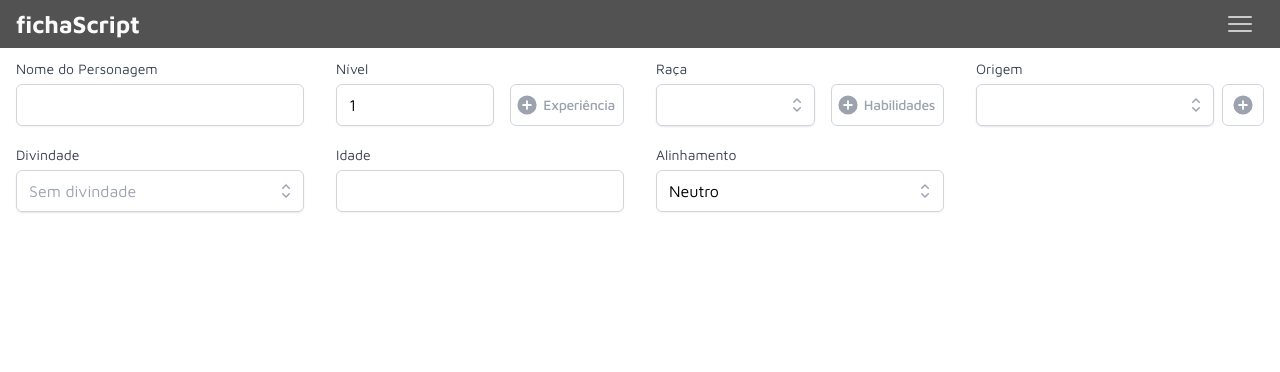
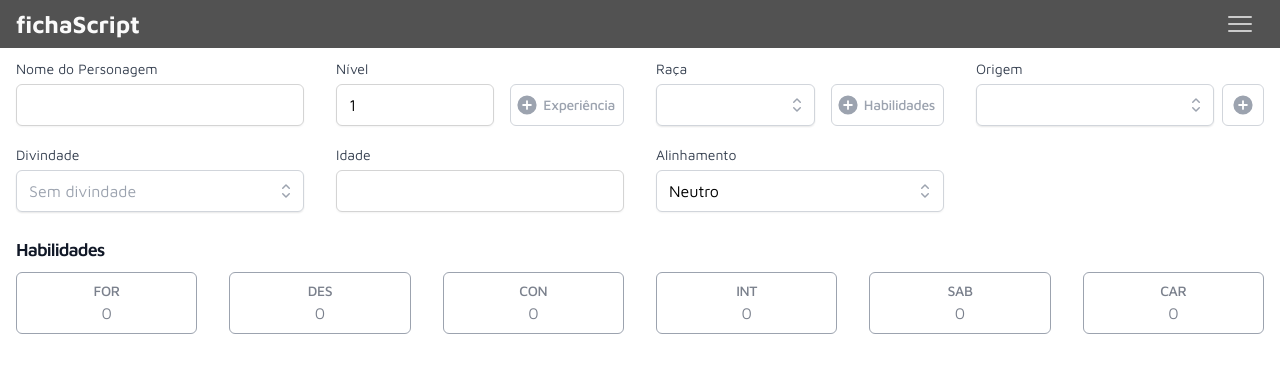
Before and after one commit to g-beier/fichascript-ts, a Vue app: page / in a window 1280 px wide. Shown: the top 372 px of the page. Built offline with nearby package versions, Linux system fonts and the light colour scheme.

Commit message:
Installed TailwindCSS container-queries plugin, added Stats to Home view

```diff
--- a/package.json
+++ b/package.json
@@ -12,6 +12,7 @@
   "dependencies": {
     "@headlessui/vue": "^1.7.3",
     "@heroicons/vue": "^2.0.12",
+    "@tailwindcss/container-queries": "^0.1.0",
     "pinia": "^2.0.21",
     "vue": "^3.2.38",
     "vue-router": "^4.1.5"
--- a/src/components/CharacterId.vue
+++ b/src/components/CharacterId.vue
@@ -1,5 +1,4 @@
 <script setup lang="ts">
-import { computed } from "vue";
 import { PlusCircleIcon } from "@heroicons/vue/20/solid";
 import { useMainStore } from "@/stores/mainStore";
 import CharacterInput from "./CharacterInput.vue";
--- /dev/null
+++ b/src/components/CharacterStats.vue
@@ -0,0 +1,22 @@
+<script setup lang="ts">
+import { ref, computed } from "vue";
+import StatSlot from "./StatSlot.vue";
+import { useMainStore } from "@/stores/mainStore";
+const mainStore = useMainStore();
+</script>
+
+<template>
+  <section class="mt-6">
+    <h2 class="text-lg font-semibold tracking-tighter text-gray-900">
+      Habilidades
+    </h2>
+    <div class="my-2 grid grid-cols-2 gap-4 sm:grid-cols-6 md:gap-8">
+      <StatSlot v-model="mainStore.statStr"></StatSlot>
+      <StatSlot v-model="mainStore.statDex"></StatSlot>
+      <StatSlot v-model="mainStore.statCon"></StatSlot>
+      <StatSlot v-model="mainStore.statInt"></StatSlot>
+      <StatSlot v-model="mainStore.statWis"></StatSlot>
+      <StatSlot v-model="mainStore.statCha"></StatSlot>
+    </div>
+  </section>
+</template>
--- a/src/components/SkillSlot.vue
+++ b/src/components/SkillSlot.vue
@@ -26,7 +26,7 @@ const skill = reactive({
         :class="skill.trained ? 'bg-gray-400' : 'bg-gray-300'"
         class="relative inline-flex h-5 w-9 shrink-0 cursor-pointer items-center rounded-full border-2 border-transparent transition-colors duration-200 ease-in-out focus:ring focus:ring-red-200 focus:ring-opacity-50 focus:ring-offset-1 focus:ring-offset-red-300 focus-visible:outline-none"
       >
-        <span class="sr-only">Use setting</span>
+        <span class="sr-only">Treinamento em {{ skill.label }}</span>
         <span
           aria-hidden="true"
           :class="skill.trained ? 'translate-x-4' : 'translate-x-0 '"
--- a/src/components/StatSlot.vue
+++ b/src/components/StatSlot.vue
@@ -28,13 +28,13 @@ const props = defineProps(["modelValue"]);
       leave-to-class="translate-y-1 opacity-0"
     >
       <PopoverPanel
-        class="absolute inset-x-0 top-full z-10 mx-auto mt-2 w-full max-w-sm"
+        class="absolute inset-x-0 bottom-full z-10 mx-auto mb-2 w-full max-w-sm @container sm:top-full sm:mt-2"
       >
         <div
           class="overflow-hidden rounded-lg shadow-lg ring-1 ring-black ring-opacity-25"
         >
           <div
-            class="relative flex flex-col items-center gap-2 bg-white p-2 lg:flex-row lg:gap-4"
+            class="relative flex flex-col items-center gap-2 bg-white p-2 @micro:flex-row lg:gap-4"
           >
             <CharacterInput
               class="flex-0"
--- a/src/views/FeatsView.vue
+++ b/src/views/FeatsView.vue
@@ -1,22 +1,9 @@
 <script setup lang="ts">
 import { useMainStore } from "@/stores/mainStore";
-import StatSlot from "../components/StatSlot.vue";
-import SkillSlot from "../components/SkillSlot.vue";
 
 const mainStore = useMainStore();
 </script>
 
 <template>
-  <main class="container mx-auto mt-2 px-4">
-    <div
-      class="relative grid grid-cols-2 gap-x-4 gap-y-2 sm:grid-cols-3 sm:gap-2 md:grid-cols-6 md:gap-4"
-    >
-      <StatSlot v-model="mainStore.statStr"></StatSlot>
-      <StatSlot v-model="mainStore.statDex"></StatSlot>
-      <StatSlot v-model="mainStore.statCon"></StatSlot>
-      <StatSlot v-model="mainStore.statInt"></StatSlot>
-      <StatSlot v-model="mainStore.statWis"></StatSlot>
-      <StatSlot v-model="mainStore.statCha"></StatSlot>
-    </div>
-  </main>
+  <main class="container mx-auto mt-2 px-4"></main>
 </template>
--- a/src/views/HomeView.vue
+++ b/src/views/HomeView.vue
@@ -1,9 +1,11 @@
 <script setup lang="ts">
-import CharacterId from "../components/CharacterId.vue";
+import CharacterId from "@/components/CharacterId.vue";
+import CharacterStats from "@/components/CharacterStats.vue";
 </script>
 
 <template>
   <main class="container mx-auto mt-2 px-4">
     <CharacterId></CharacterId>
+    <CharacterStats></CharacterStats>
   </main>
 </template>
--- a/tailwind.config.js
+++ b/tailwind.config.js
@@ -7,7 +7,13 @@ module.exports = {
       fontFamily: {
         sans: ["Maven Pro", ...defaultTheme.fontFamily.sans],
       },
+      containers: {
+        micro: "10rem",
+      },
     },
   },
-  plugins: [require('@tailwindcss/forms')],
+  plugins: [
+    require("@tailwindcss/forms"),
+    require("@tailwindcss/container-queries"),
+  ],
 };
```
Also changed, not shown: 1 other file (tests, documents, lock files or other folders).
